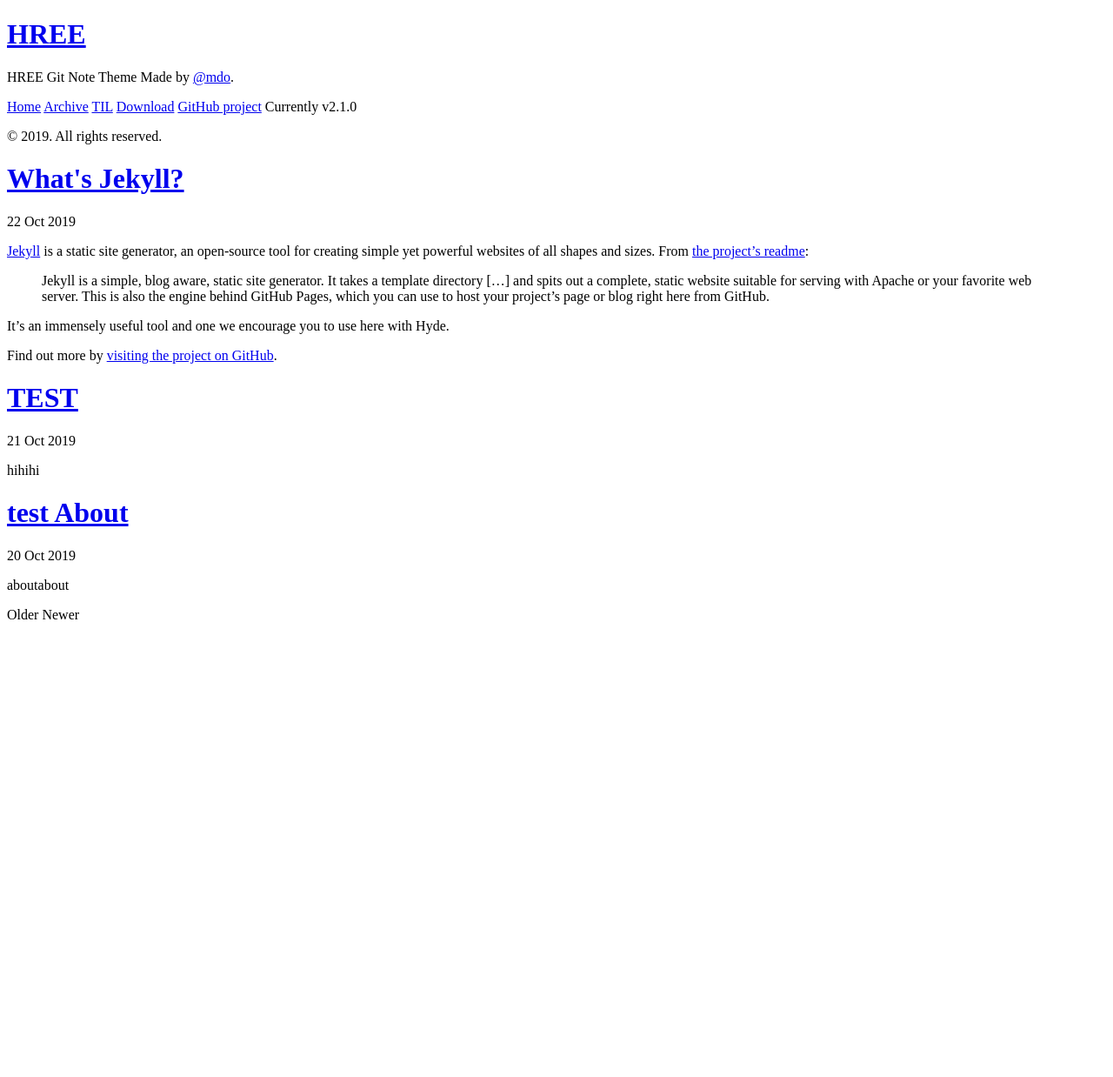
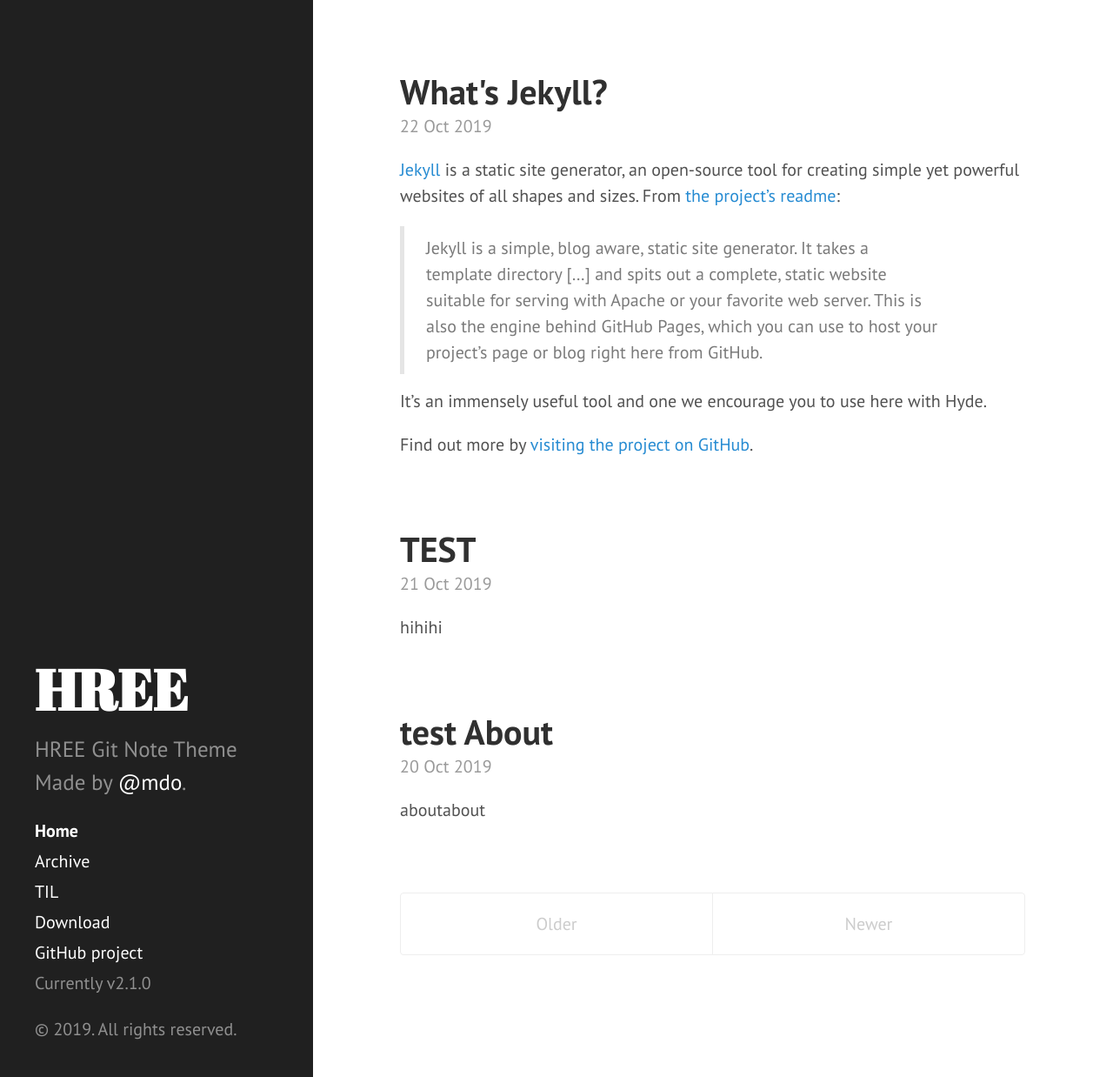
Before and after one commit to apalsl/apalsl-old.github.io, a Jekyll site: the page built from index.html, in a window 1280 px wide and 1238 px high. Shown: the whole window at 87% size. Built offline with Jekyll 4.4.1, drawn with Linux system fonts in a browser that asks for light colours; Markdown is read by kramdown in place of the engine named in the settings; the list of posts is cut into pages by our own code.

Commit message:
Update head.html

```diff
--- a/_includes/head.html
+++ b/_includes/head.html
@@ -14,10 +14,21 @@
     {% endif %}
   </title>
 
+  <script>
+  (function(i,s,o,g,r,a,m){i['GoogleAnalyticsObject']=r;i[r]=i[r]||function(){
+  (i[r].q=i[r].q||[]).push(arguments)},i[r].l=1*new Date();a=s.createElement(o),
+  m=s.getElementsByTagName(o)[0];a.async=1;a.src=g;m.parentNode.insertBefore(a,m)
+  })(window,document,'script','//www.google-analytics.com/analytics.js','ga');
+
+  ga('create', 'UA-48550422-4', 'auto');
+  ga('send', 'pageview');
+
+	</script>
+
   <!-- CSS -->
-  <link rel="stylesheet" href="{{ site.baseurl }}public/css/poole.css">
-  <link rel="stylesheet" href="{{ site.baseurl }}public/css/syntax.css">
-  <link rel="stylesheet" href="{{ site.baseurl }}public/css/hyde.css">
+  <link rel="stylesheet" href="/public/css/poole.css">
+  <link rel="stylesheet" href="/public/css/syntax.css">
+  <link rel="stylesheet" href="/public/css/hyde.css">
   <link rel="stylesheet" href="http://fonts.googleapis.com/css?family=PT+Sans:400,400italic,700|Abril+Fatface">
 
   <!-- Icons -->
```
